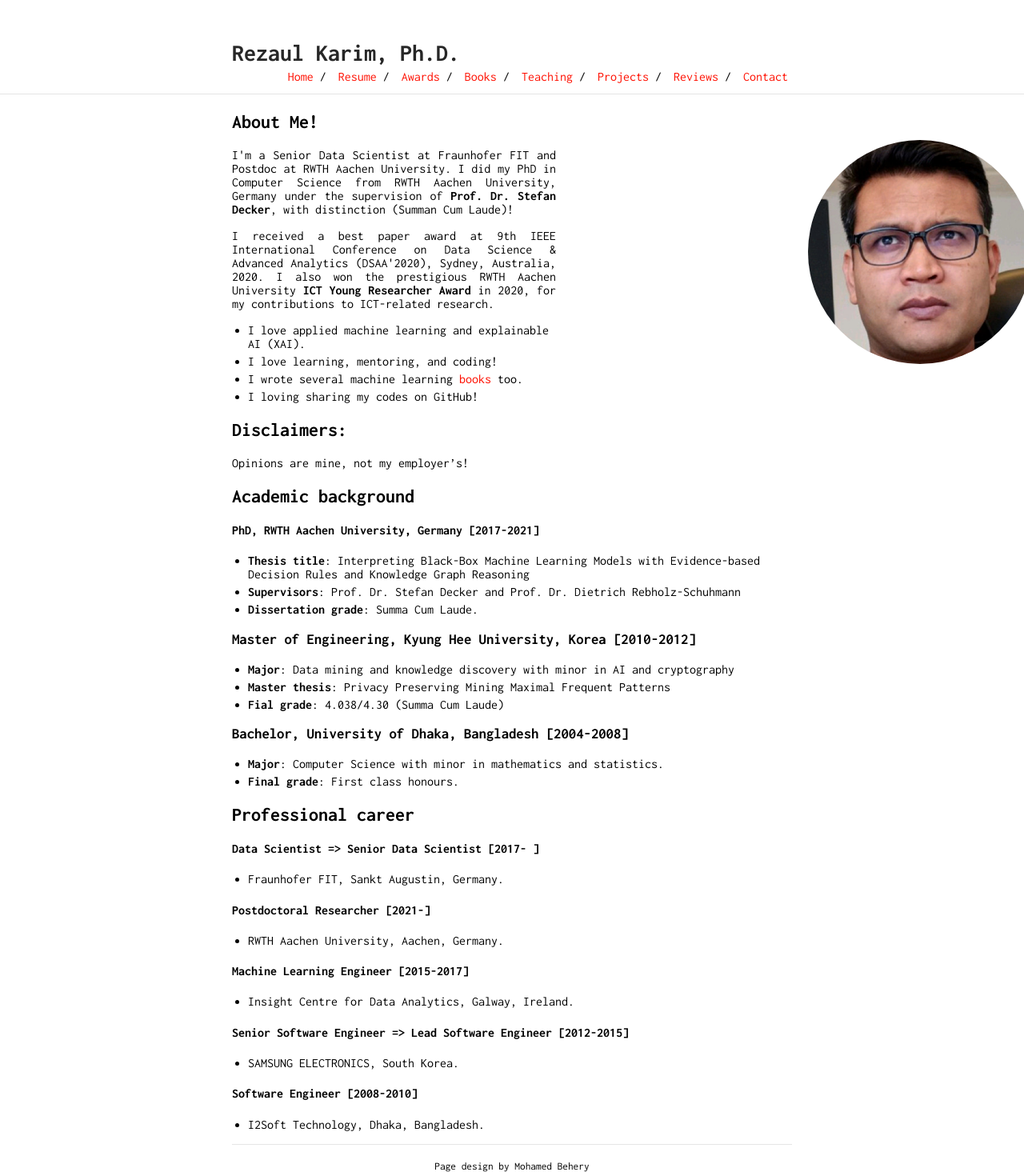
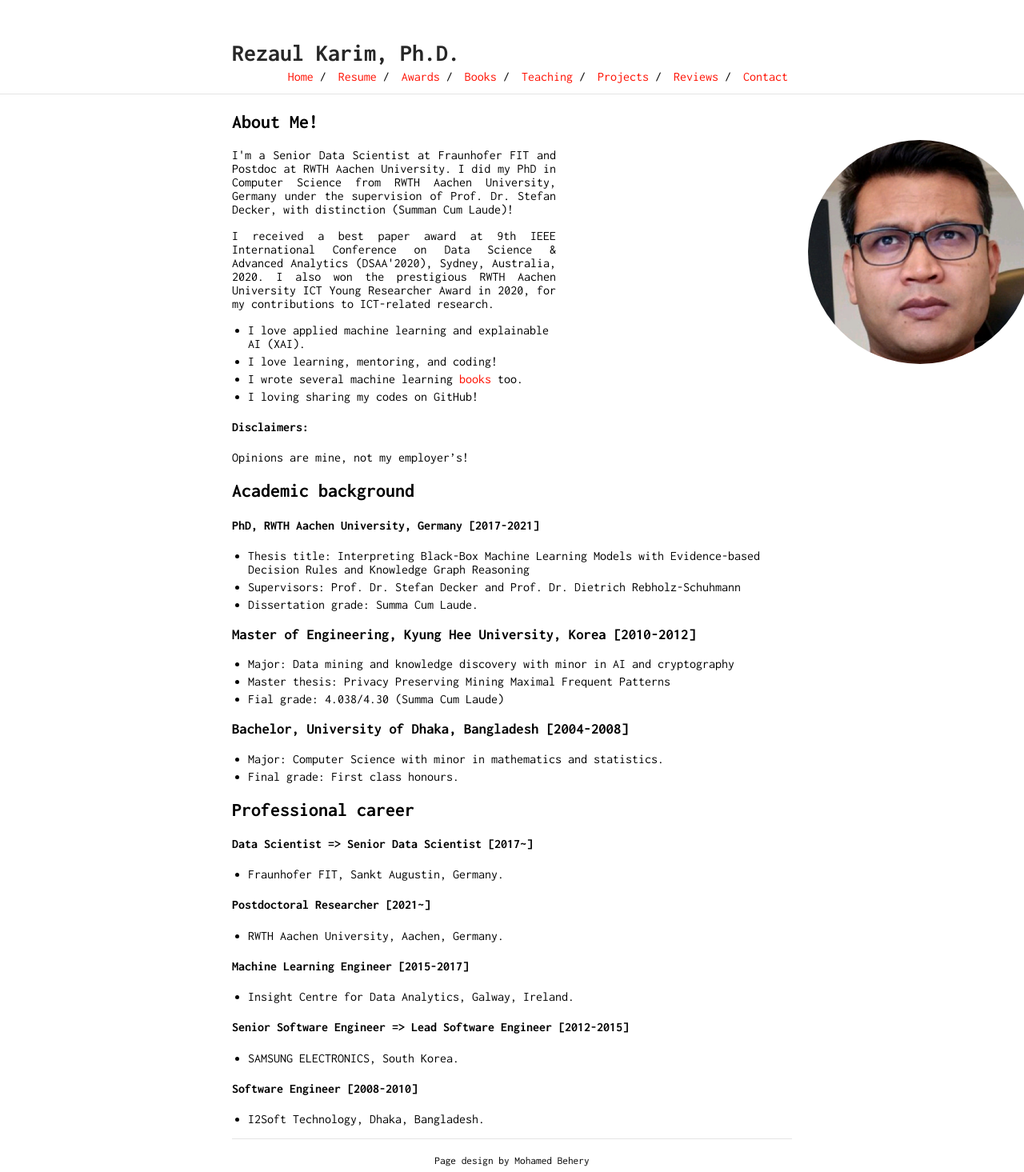
Before and after one commit to rezacsedu/rezacsedu.github.io, a Jekyll site: the page built from index.md, in a window 1280 px wide. Shown: the whole page at 80% size. Built offline with Jekyll 4.4.1, drawn with Linux system fonts in a browser that asks for light colours; our own code applies the rules of GitHub Pages for plain Markdown files; part of the change alters nothing that is shown.

Commit message:
Update index.md

```diff
--- a/index.md
+++ b/index.md
@@ -1,40 +1,38 @@
 ## About Me!
 <img class="profile-picture" src="img/1664312512000.jpg" width="100">
 
-<p style='text-align: justify;'> I'm a Senior Data Scientist at Fraunhofer FIT and Postdoc at RWTH Aachen University. I did my PhD in Computer Science from RWTH Aachen University, Germany under the supervision of <b> Prof. Dr. Stefan Decker</b>, with distinction (Summan Cum Laude)! </p>
+<p style='text-align: justify;'> I'm a Senior Data Scientist at Fraunhofer FIT and Postdoc at RWTH Aachen University. I did my PhD in Computer Science from RWTH Aachen University, Germany under the supervision of Prof. Dr. Stefan Decker, with distinction (Summan Cum Laude)! </p>
 
-<p style='text-align: justify;'>I received a best paper award at 9th IEEE International Conference on Data Science & Advanced Analytics (DSAA'2020), Sydney, Australia, 2020. I also won the prestigious RWTH Aachen University <b>ICT Young Researcher Award</b> in 2020, for my contributions to ICT-related research. </p>
+<p style='text-align: justify;'>I received a best paper award at 9th IEEE International Conference on Data Science & Advanced Analytics (DSAA'2020), Sydney, Australia, 2020. I also won the prestigious RWTH Aachen University ICT Young Researcher Award in 2020, for my contributions to ICT-related research. </p>
 
 - I love applied machine learning and explainable AI (XAI).
 - I love learning, mentoring, and coding!
 - I wrote several machine learning [books](https://www.amazon.com/s?k=Md.+Rezaul+Karim&ref=nb_sb_noss) too.
 - I loving sharing my codes on GitHub!
 
-## Disclaimers:
+#### Disclaimers:
 Opinions are mine, not my employer's!
 
 ## Academic background
-
 #### PhD, RWTH Aachen University, Germany [2017-2021]
-- **Thesis title**: Interpreting Black-Box Machine Learning Models with Evidence-based Decision Rules and Knowledge Graph Reasoning
-- **Supervisors**: Prof. Dr. Stefan Decker and Prof. Dr. Dietrich Rebholz-Schuhmann
-- **Dissertation grade**: Summa Cum Laude.
+- Thesis title: Interpreting Black-Box Machine Learning Models with Evidence-based Decision Rules and Knowledge Graph Reasoning
+- Supervisors: Prof. Dr. Stefan Decker and Prof. Dr. Dietrich Rebholz-Schuhmann
+- Dissertation grade: Summa Cum Laude.
 
 ### Master of Engineering, Kyung Hee University, Korea [2010-2012]
-- **Major**: Data mining and knowledge discovery with minor in AI and cryptography
-- **Master thesis**: Privacy Preserving Mining Maximal Frequent Patterns
-- **Fial grade**: 4.038/4.30 (Summa Cum Laude)
+- Major: Data mining and knowledge discovery with minor in AI and cryptography
+- Master thesis: Privacy Preserving Mining Maximal Frequent Patterns
+- Fial grade: 4.038/4.30 (Summa Cum Laude)
 
 ### Bachelor, University of Dhaka, Bangladesh [2004-2008]
-- **Major**: Computer Science with minor in mathematics and statistics.
-- **Final grade**: First class honours.
+- Major: Computer Science with minor in mathematics and statistics.
+- Final grade: First class honours.
 
 ## Professional career
-
-#### Data Scientist => Senior Data Scientist [2017- ]
+#### Data Scientist => Senior Data Scientist [2017~]
 - Fraunhofer FIT, Sankt Augustin, Germany.
 
-#### Postdoctoral Researcher [2021-]
+#### Postdoctoral Researcher [2021~]
 - RWTH Aachen University, Aachen, Germany.
 
 #### Machine Learning Engineer [2015-2017]
```
